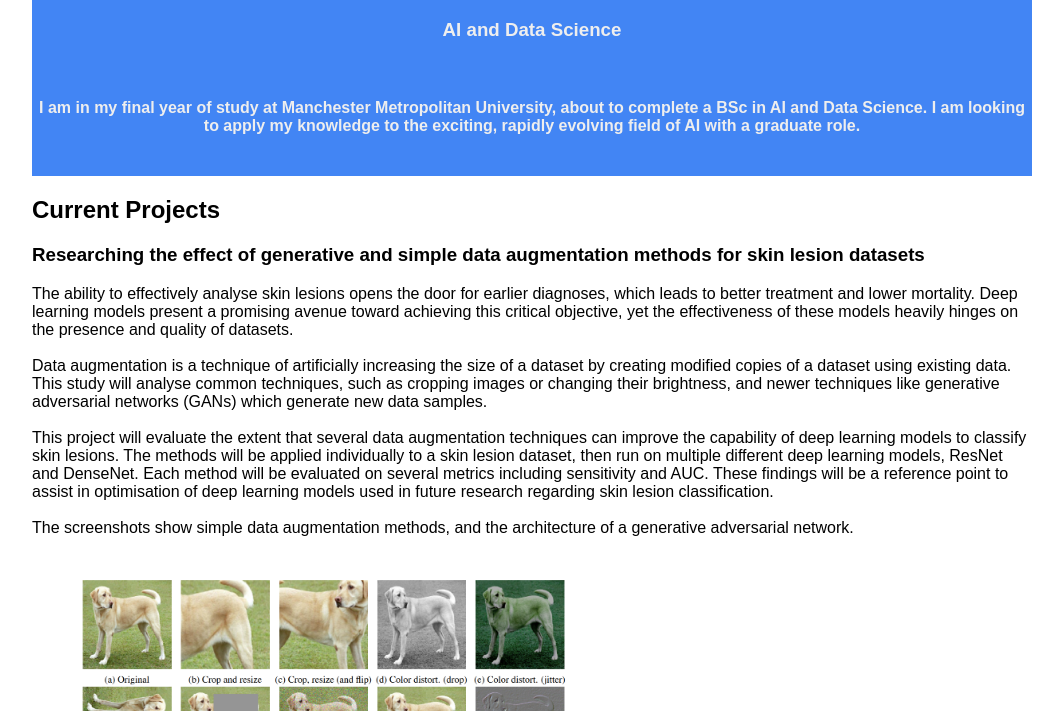
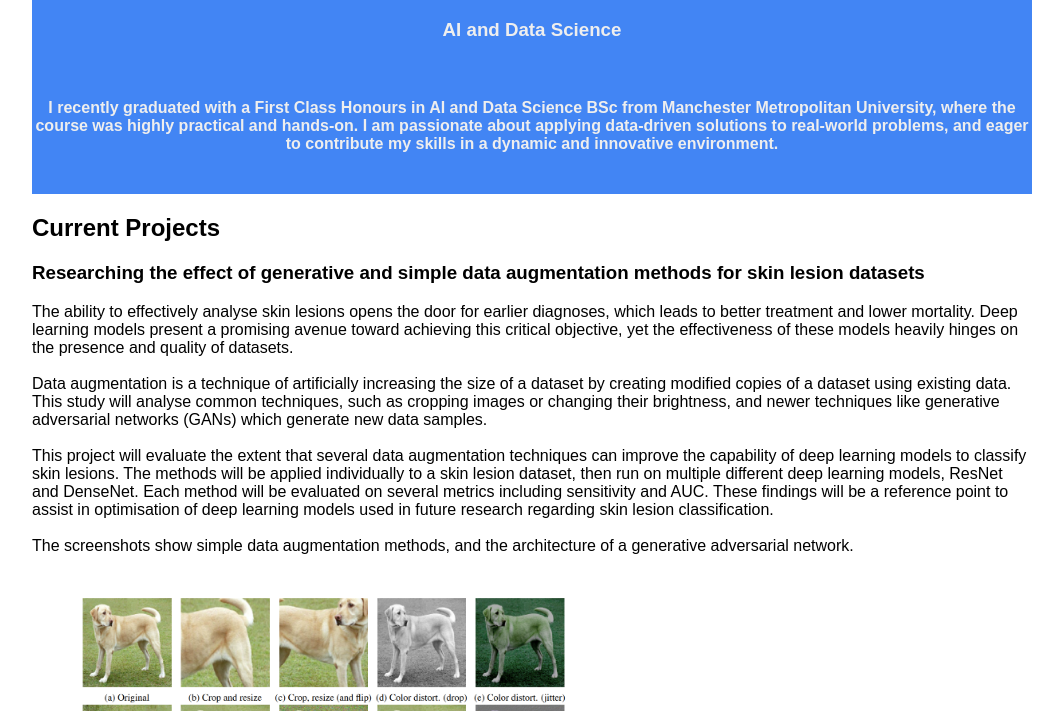
Before and after one commit to willhusband/willhusband.github.io, a plain HTML site: page index.html in a window 1280 px wide. Shown: the part 89-800 px from the top of the page, without its empty margins (108-1171 px from the left). Drawn offline with Linux system fonts and the light colour scheme.

Commit message:
summary.change

```diff
--- a/index.html
+++ b/index.html
@@ -29,7 +29,7 @@
           <span id="contact-btn">Contact Me</span>
           <h1>Will Husband</h1>
           <h3>AI and Data Science</h3><br>
-          <h4>I am in my final year of study at Manchester Metropolitan University, about to complete a BSc in AI and Data Science. I am looking to apply my knowledge to the exciting, rapidly evolving field of AI with a graduate role.<h4></h4>
+          <h4>I recently graduated with a First Class Honours in AI and Data Science BSc from Manchester Metropolitan University, where the course was highly practical and hands-on. I am passionate about applying data-driven solutions to real-world problems, and eager to contribute my skills in a dynamic and innovative environment. <h4></h4>
       </div>
   </header>
 
```
